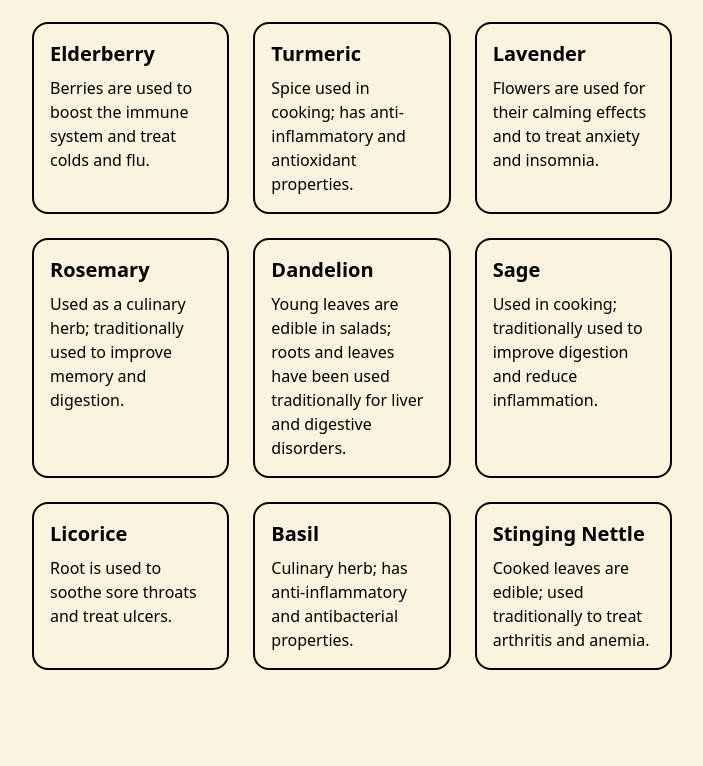
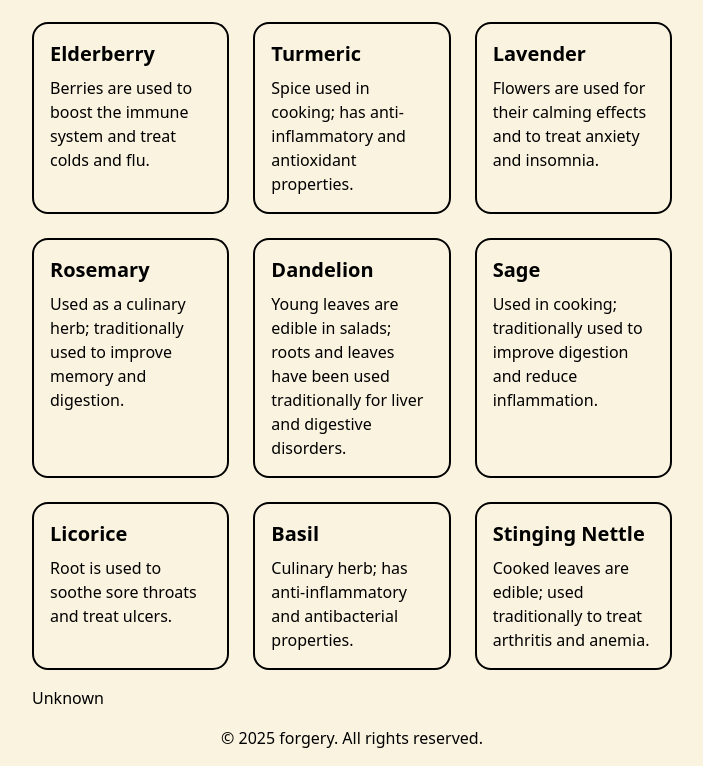
Before and after one commit to cshley/foragery-ui, a React (Vite) app: page / in a window 1280 px wide. Shown: the part 529-1295 px from the top of the page, without its empty margins (288-991 px from the left). Before the commit the page ends 1215 px from the top, so only its background shows below. Built offline with nearby package versions, Linux system fonts and the light colour scheme; no server answers.

Commit message:
WIP: adding version component and updating readme

```diff
--- a/src/App.tsx
+++ b/src/App.tsx
@@ -1,9 +1,11 @@
 import { MainContainer } from './containers/MainContainer.tsx'
+import { Footer } from './components/ui/Footer.tsx'
 
 function App() {
     return (
         <>
             <MainContainer />
+            <Footer />
         </>
     )
 }
--- /dev/null
+++ b/src/components/ui/Footer.tsx
@@ -0,0 +1,9 @@
+import React from "react";
+
+export const Footer: React.FC = () => {
+    return (
+        <footer className="text-center p-4 text-black">
+            &copy; {new Date().getFullYear()} forgery. All rights reserved.
+        </footer>
+    );
+};
--- a/src/containers/MainContainer.tsx
+++ b/src/containers/MainContainer.tsx
@@ -14,6 +14,7 @@ import {
 import { AppDispatch } from '../stores/store.ts'
 import { CardData } from '../features/Cards/CardTypes.ts'
 import { setSearchQuery } from '../features/Cards/cardSlice.ts'
+import { Version } from '../features/Version/Version.tsx'
 
 export const MainContainer: React.FC = () => {
     // const { filteredCardList, searchQuery, setSearchQuery } = useZustandStore()
@@ -41,6 +42,7 @@ export const MainContainer: React.FC = () => {
             ) : (
                 <CardList cards={filteredCards} />
             )}
+            <Version/>
         </div>
     )
 }
--- a/src/features/Cards/filteredCardsSelector.ts
+++ b/src/features/Cards/filteredCardsSelector.ts
@@ -5,7 +5,8 @@ import { cardListToFilteredCardListMap } from '../../utils/cardListToFilteredCar
 import { RootState } from '../../stores/store.ts'
 import { CardData } from './CardTypes.ts'
 
-export const selectSearchQuery = (state: RootState): string => state.cards.searchQuery
+export const selectSearchQuery = (state: RootState): string =>
+    state.cards.searchQuery
 export const selectCards = (state: RootState): CardData[] => state.cards.cards
 
 export const selectFilteredCards = createSelector(
--- a/src/features/SearchBar/SearchBar.tsx
+++ b/src/features/SearchBar/SearchBar.tsx
@@ -4,7 +4,7 @@ import { useDebouncedValue as useDebouncedValueHook } from './useDebouncedValue.
 
 type SearchBarProps = {
     onUserInput: (value: string) => void
-    useDebouncedValue?: (value: string, delay?: number) => string,
+    useDebouncedValue?: (value: string, delay?: number) => string
     placeholder?: string
     inputClassName?: string
     searchQuery?: string
--- /dev/null
+++ b/src/features/Version/Version.tsx
@@ -0,0 +1,10 @@
+import { useVersion } from './useVersion.ts'
+
+export const Version = () => {
+    const version = useVersion()
+    return (
+        <>
+            <p>{version || 'Loading...'}</p>
+        </>
+    )
+}
--- /dev/null
+++ b/src/features/Version/useVersion.ts
@@ -0,0 +1,15 @@
+import { useEffect, useState } from 'react'
+
+export const useVersion = () => {
+    const [version, setVersion] = useState<string>("")
+
+    useEffect(() => {
+        const basePath = import.meta.env.BASE_URL || '/';
+        fetch(`${basePath}version.txt`)
+            .then((res) => res.text())
+            .then((data) => setVersion(data.trim()))
+            .catch(() => setVersion('Unknown'))
+    }, [])
+
+    return version
+}
```
Also changed, not shown: package.json (indentation only), 1 other file (tests, documents, lock files or other folders).
